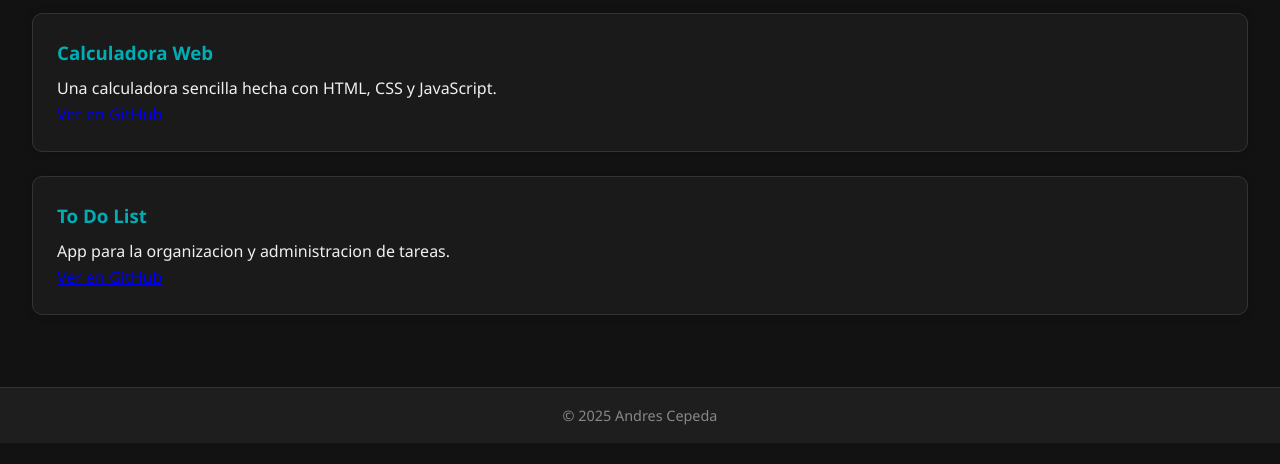
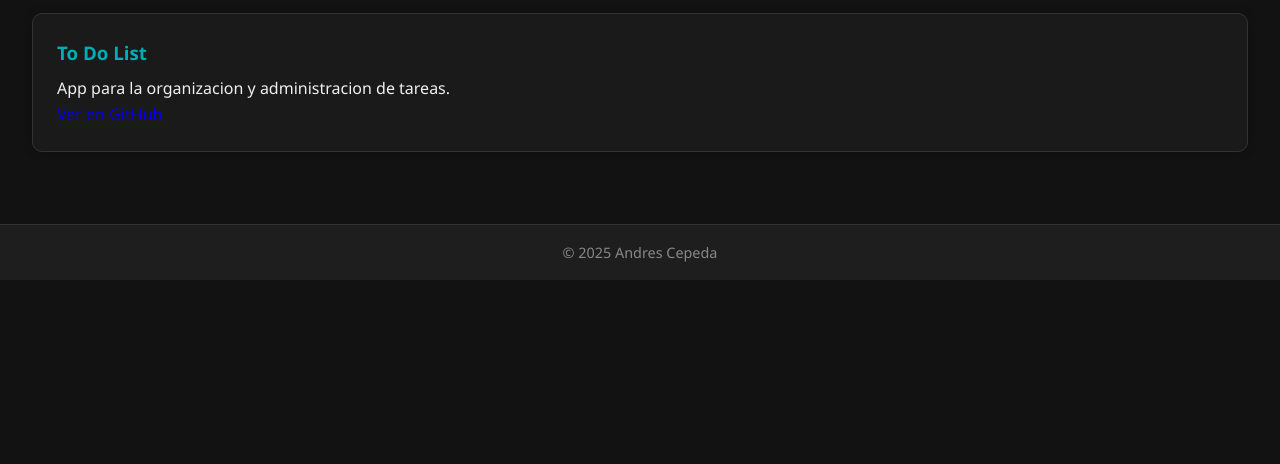
Before and after one commit to xTotusx/portafolio, a plain HTML site: page proyectos.html in a window 1280 px wide. Shown: the part 236-700 px from the top of the page. Drawn offline with Linux system fonts and the light colour scheme.

Commit message:
eliminacion de campo de calculadora

```diff
--- a/proyectos.html
+++ b/proyectos.html
@@ -25,11 +25,7 @@
     <section id="proyectos">
       <h2>Proyectos</h2>
 
-      <div class="proyecto">
-        <h3>Calculadora Web</h3>
-        <p>Una calculadora sencilla hecha con HTML, CSS y JavaScript.</p>
-        <a href="https://github.com/xTotusx/calculadora" target="_blank">Ver en GitHub</a>
-      </div>
+
 
       <div class="proyecto">
         <h3>To Do List</h3>
```
